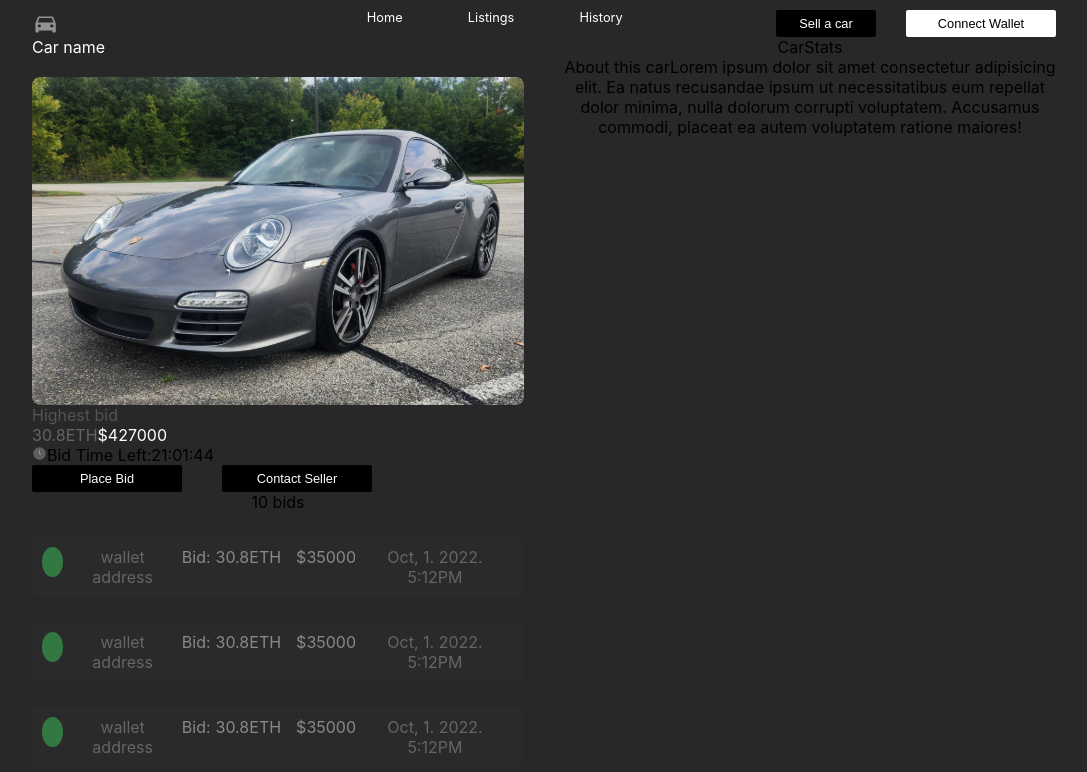
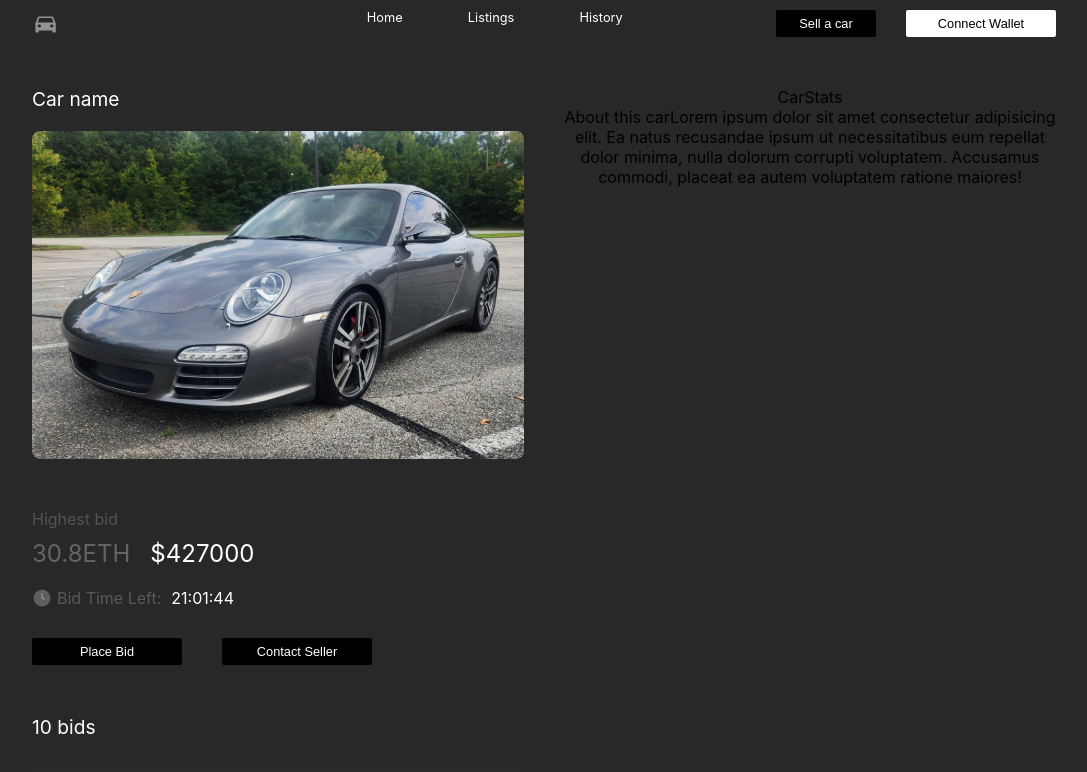
Before and after one commit to THEmmanuel/auto-auction-frontend, a React (Create React App) app: page /auction in a window 1280 px wide. Shown: the top 772 px of the page, without its empty margins (96-1183 px from the left). Built offline with nearby package versions, Linux system fonts and the light colour scheme.

Commit message:
update styling

```diff
--- a/src/pages/Auction/Auction.js
+++ b/src/pages/Auction/Auction.js
@@ -22,7 +22,7 @@ const Auction = props => {
 						<span className={style.BidText}>
 							Highest bid
 						</span>
-						<div>
+						<div className={style.BidPriceWrapper}>
 							<span className={style.BidPriceETH}>
 								30.8ETH
 							</span>
@@ -32,12 +32,23 @@ const Auction = props => {
 							</span>
 						</div>
 
-						<div>
-							<img src={TimeIcon} alt="" />
-							<span >
-								Bid Time Left:
-							</span>
-							<span>21:01:44</span>
+						<div className={style.BidTimeWrapper}>
+							<img
+								src={TimeIcon}
+								alt=""
+								className={style.TimeIcon}
+							/>
+							<div className={style.BidTimeContainer}>
+								<span
+									className={style.BidTimeText}>
+									Bid Time Left:
+								</span>
+
+								<span
+									className={style.BidTime}>
+									21:01:44
+								</span>
+							</div>
 						</div>
 					</div>
 
@@ -54,8 +65,11 @@ const Auction = props => {
 					</div>
 				</div>
 
-				<div className={style.BidPriceWrapper}>
-					<span>10 bids</span>
+				<div className={style.BidContentWrapper}>
+					<span className={style.BidNumber}>
+						10 bids
+					</span>
+
 					<BidCard />
 					<BidCard />
 					<BidCard />
--- a/src/pages/Auction/Auction.module.css
+++ b/src/pages/Auction/Auction.module.css
@@ -2,6 +2,7 @@
 	display: flex;
 	flex-direction: row;
 	gap: 40px;
+	margin-top: 50px;
 }
 
 .Auction {
@@ -28,12 +29,14 @@
 	color: #FFF;
 	display: block;
 	text-align: left;
+	font-size: 1.2em;
 }
 
 .CarPrice {
 	display: flex;
 	flex-direction: column;
 	text-align: left;
+	gap: 30px;
 }
 
 .BidText {
@@ -42,14 +45,63 @@
 
 .BidPriceETH {
 	color: #646464;
+	font-size: 1.5em;
 }
 
 .BidPriceDollars {
 	color: #FFF;
+	font-size: 1.5em;
+}
+
+.BidContentWrapper {
+	display: flex;
+	flex-direction: column;
+	gap: 25px;
+}
+
+.BidNumber {
+	color: #FFF;
+	display: block;
+	text-align: left;
+	font-size: 1.2em;
+	margin-top: 50px;
 }
 
 .BidPriceWrapper{
 	display: flex;
+	flex-direction: row;
+	gap: 20px;
+	margin-top: 10px;
+	margin-bottom: 20px;
+}
+
+.BidDetails{
+	display: flex;
 	flex-direction: column;
-	gap: 25px;
+	margin-top: 50px;
 }
+
+.BidTime{
+	color: #FFF;
+}
+
+.TimeIcon{
+	width: 20px;
+}
+
+.BidTimeWrapper{
+	display: flex;
+	flex-direction: row;
+	gap: 5px;
+}
+
+.BidTimeContainer{
+	display: flex;
+	flex-direction: row;
+	gap: 10px;
+}
+
+.BidTimeText{
+	color: #595959;
+
+}
```
